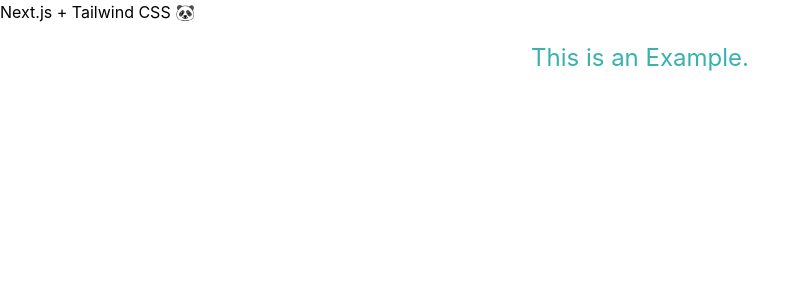
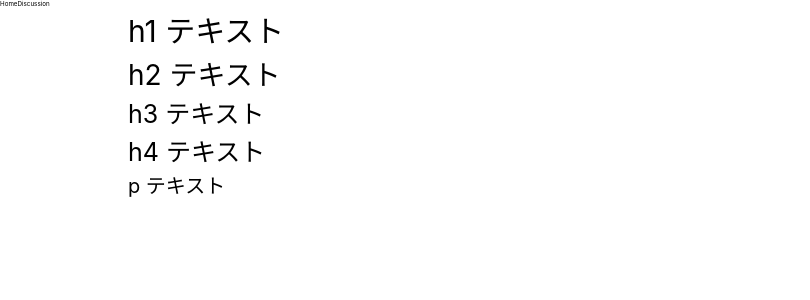
Before and after one commit to apple-yagi/next-general-purpose-app, a Next.js app: page / in a window 1280 px wide. Shown: the top 300 px of the page, without its empty margins (0-810 px from the left). Built offline with nearby package versions, Linux system fonts and the light colour scheme.

Commit message:
Headerを追加

```diff
--- /dev/null
+++ b/components/common/layouts/header.tsx
@@ -0,0 +1,17 @@
+import Link from 'next/link'
+import '../../../styles/common/layouts/Header.module.css'
+
+export default function Header() {
+  return (
+    <div className="header">
+      <div className="header-body">
+        <Link href="/">
+          <a>Home</a>
+        </Link>
+        <Link href="/discussion">
+          <a>Discussion</a>
+        </Link>
+      </div>
+    </div>
+  )
+}
--- /dev/null
+++ b/components/common/layouts/index.tsx
@@ -0,0 +1,10 @@
+import Header from './header'
+
+export default function Layouts({ children }) {
+  return (
+    <div>
+      <Header />
+      {children}
+    </div>
+  )
+}
--- a/pages/_app.tsx
+++ b/pages/_app.tsx
@@ -1,8 +1,13 @@
 import '../styles/globals.css'
 import type { AppProps /*, AppContext */ } from 'next/app'
+import Layouts from '../components/common/layouts'
 
 function App({ Component, pageProps }: AppProps) {
-  return <Component {...pageProps} />
+  return (
+    <Layouts>
+      <Component {...pageProps} />
+    </Layouts>
+  )
 }
 
 // Only uncomment this method if you have blocking data requirements for
--- /dev/null
+++ b/pages/discussion/index.tsx
@@ -0,0 +1,7 @@
+export default function Index() {
+  return (
+    <div className="text-center">
+      <div>Discussion Page</div>
+    </div>
+  )
+}
--- a/pages/index.tsx
+++ b/pages/index.tsx
@@ -1,10 +1,11 @@
 export default function Index() {
   return (
-    <div>
-      <div className="hero">
-        <h1 className="title">Next.js + Tailwind CSS 🐼</h1>
-        <p className="text-center text-teal-500 text-2xl py-4">This is an Example.</p>
-      </div>
+    <div className="container">
+      <h1>h1 テキスト</h1>
+      <h2>h2 テキスト</h2>
+      <h3>h3 テキスト</h3>
+      <h4>h4 テキスト</h4>
+      <p>p テキスト</p>
     </div>
   )
 }
--- /dev/null
+++ b/styles/common/layouts/Header.module.css
@@ -0,0 +1,8 @@
+.header {
+  background-color: antiquewhite;
+}
+
+.header-body {
+  max-width: 1024px;
+  margin: auto;
+}
--- a/styles/globals.css
+++ b/styles/globals.css
@@ -8,6 +8,67 @@ body {
   margin: 0;
   font-family: -apple-system, BlinkMacSystemFont, Segoe UI, Roboto, Oxygen,
     Ubuntu, Cantarell, Fira Sans, Droid Sans, Helvetica Neue, sans-serif;
+  font-size: 62.5%;
+}
+
+.container {
+  max-width: 1024px;
+  margin: auto;
+}
+
+h1 {
+  font-size: 2.5rem;
+}
+
+h2 {
+  font-size: 2.2rem;
+}
+
+h3, h4, h5, h6 {
+  font-size: 2.0rem;
+}
+
+p {
+  font-size: 1.6rem;
+}
+
+@media screen and (max-width: 480px) {
+  h1 {
+    font-size: 2rem;
+  }
+
+  h2 {
+    font-size: 1.6rem;
+  }
+
+  h3,
+  h4,
+  h5,
+  h6 {
+    font-size: 1.4rem;
+  }
+
+  p {
+    font-size: 1.2rem;
+  }
+}
+
+@media screen and (min-width: 1280px) {
+  h1 {
+    font-size: 3rem;
+  }
+
+  h2 {
+    font-size: 2.8rem;
+  }
+
+  h3, h4, h5, h6 {
+    font-size: 2.5rem;
+  }
+
+  p {
+    font-size: 2.0rem;
+  }
 }
 
 a {
```
